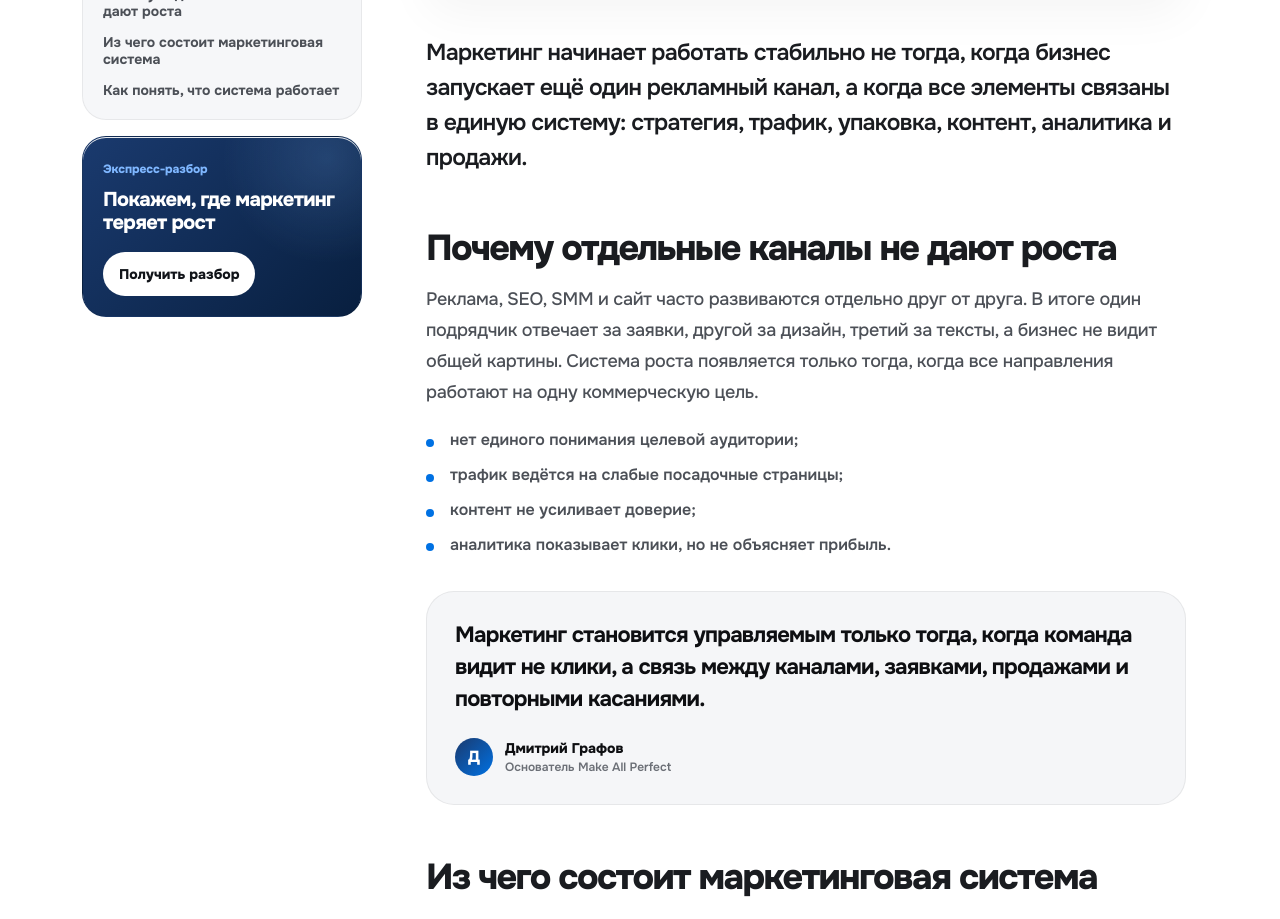
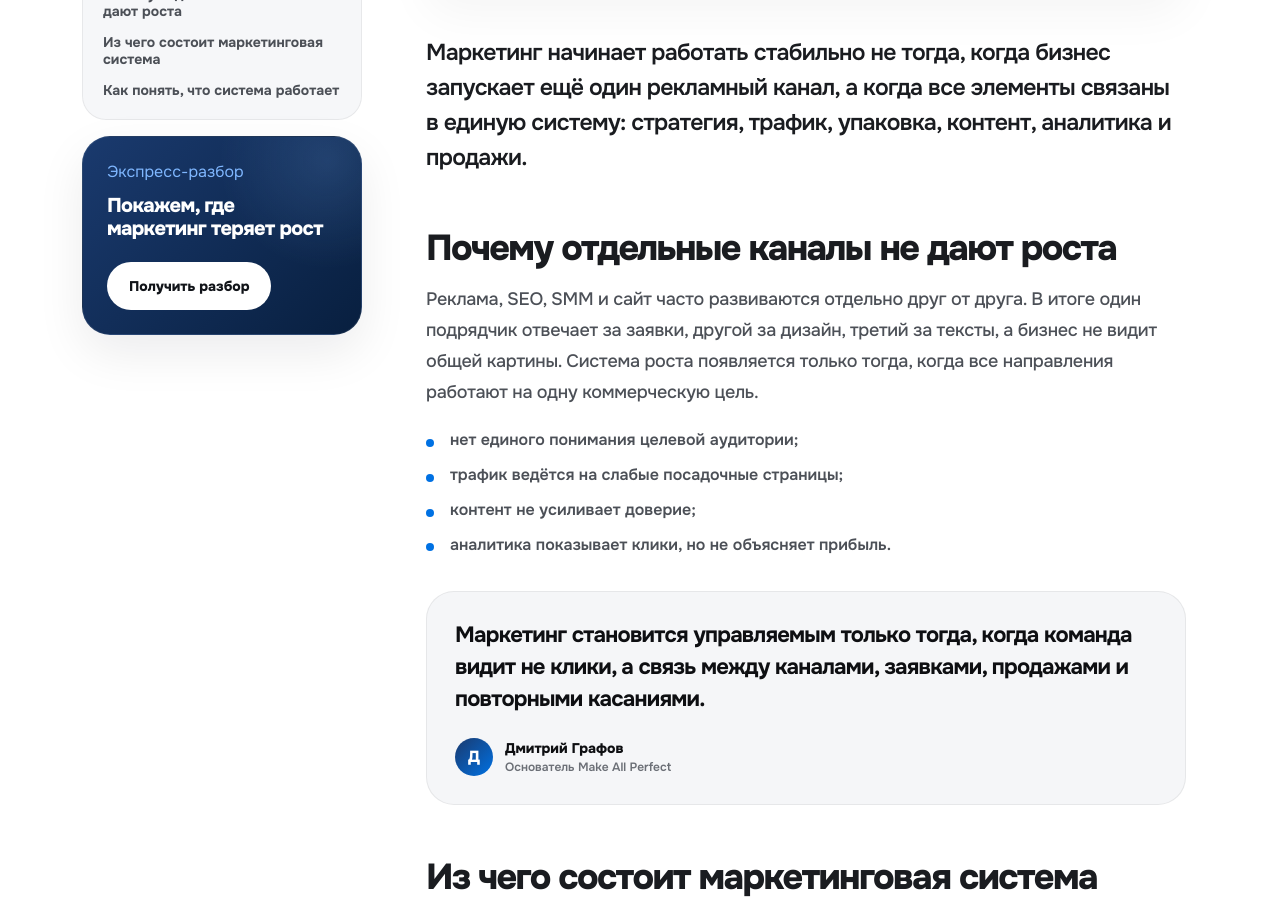
Before and after one commit to makeallperfectcompany/map2, a Next.js app: page /blog/test-article in a window 1280 px wide. Shown: the part 1660-2579 px from the top of the page. Built offline with nearby package versions, Linux system fonts and the light colour scheme.

Commit message:
fix: sidebar CTA card — premium gradient, compact pill button, no inherited borders

```diff
--- a/src/components/content/ArticleTemplate.module.css
+++ b/src/components/content/ArticleTemplate.module.css
@@ -156,7 +156,6 @@
 
 .searchBox,
 .toc,
-.sidebarCta,
 .takeaways,
 .authorBox,
 .relatedCard {
@@ -178,7 +177,6 @@
 .takeaways > span,
 .authorBox span,
 .inlineCta span,
-.sidebarCta span,
 .finalCta span {
   color: #1a3a6e;
   font: 750 12px/1.2 Onest, Inter, system-ui, sans-serif;
@@ -219,11 +217,17 @@
 }
 
 .sidebarCta {
-  padding: 20px;
+  display: flex;
+  flex-direction: column;
+  align-items: flex-start;
+  padding: 24px;
+  border-radius: 28px;
+  border: 1px solid rgba(255, 255, 255, 0.08);
   background:
-    radial-gradient(circle at 88% 12%, rgba(127,183,255,0.18), transparent 36%),
+    radial-gradient(circle at 88% 12%, rgba(127,183,255,0.16), transparent 36%),
     linear-gradient(135deg, #1a3a6e 0%, #081f3f 100%);
   color: #fff;
+  box-shadow: 0 18px 48px rgba(15, 16, 20, 0.08);
 }
 
 .sidebarCta span {
@@ -232,22 +236,31 @@
 
 .sidebarCta strong {
   display: block;
-  margin: 10px 0 18px;
+  margin: 12px 0 22px;
   font: 780 20px/1.15 Onest, Inter, system-ui, sans-serif;
   letter-spacing: -0.035em;
 }
 
 .sidebarCta a {
-  min-height: 44px;
   display: inline-flex;
   align-items: center;
   justify-content: center;
-  padding: 0 16px;
+  width: fit-content;
+  min-height: 48px;
+  padding: 0 22px;
   border-radius: 999px;
   background: #fff;
   color: #111419;
+  border: none;
+  box-shadow: none;
   text-decoration: none;
   font: 750 14px/1 Onest, Inter, system-ui, sans-serif;
+}
+
+@media (max-width: 640px) {
+  .sidebarCta a {
+    width: 100%;
+  }
 }
 
 .content {
```
